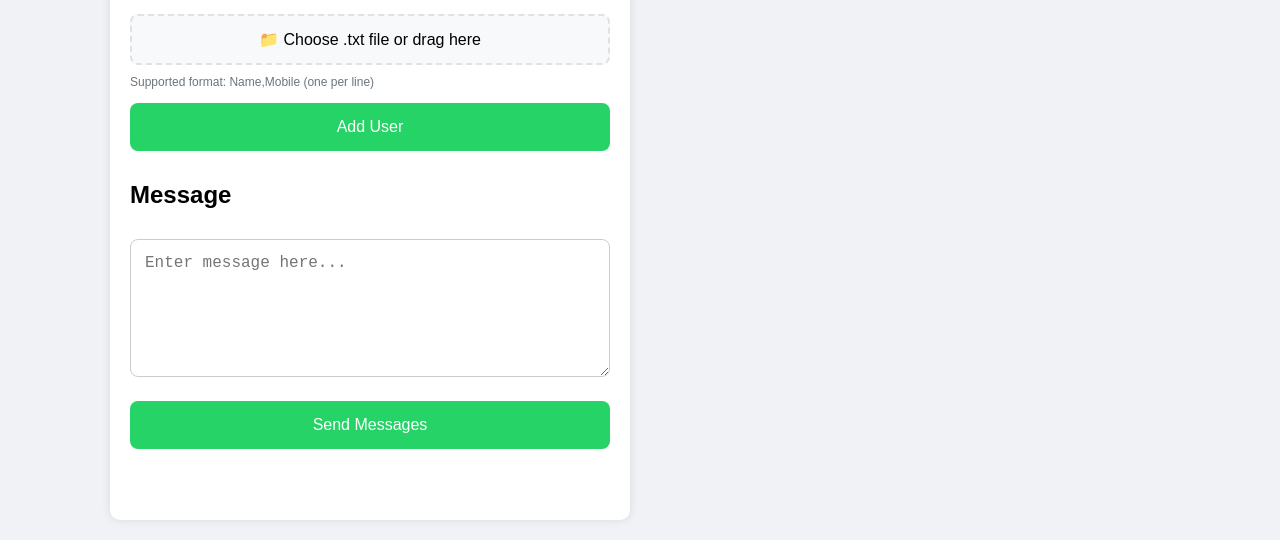
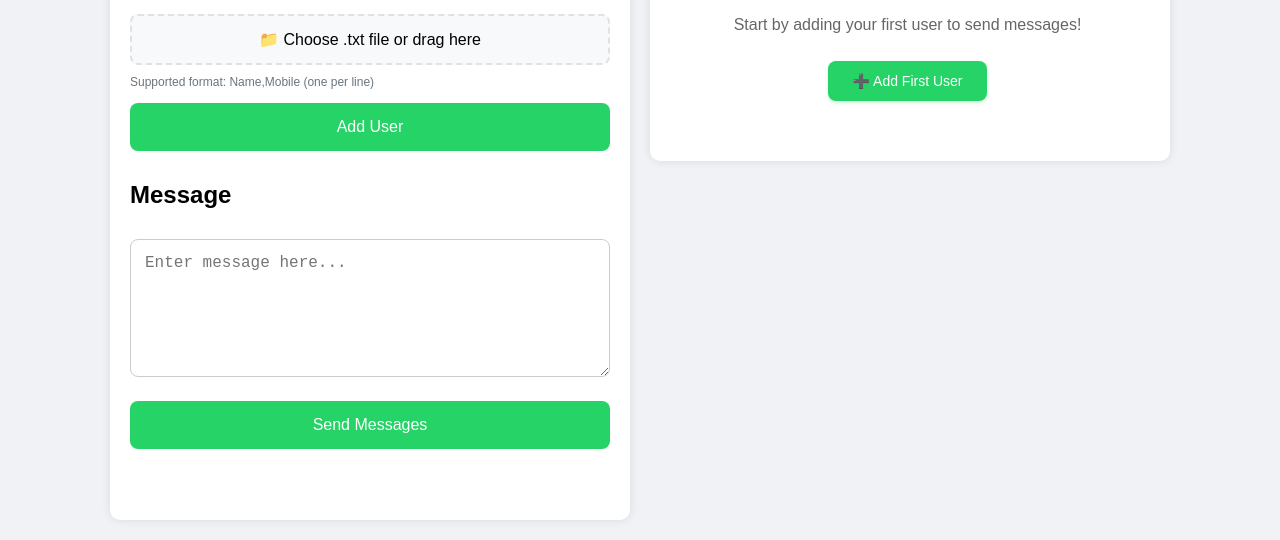
Before and after one commit to KARANRATHODVSH/Messaging-app, a plain HTML site: page index.html in a window 1280 px wide. Shown: the part 260-800 px from the top of the page. Drawn offline with Linux system fonts and the light colour scheme.

Commit message:
added-empty

```diff
--- a/app.js
+++ b/app.js
@@ -7,6 +7,22 @@ function saveUsers() {
     function renderUsers() {
         const list = document.getElementById("userList");
         list.innerHTML = "";
+
+        if (users.length === 0) {
+            list.innerHTML = `
+                <div class="empty-state">
+                    <div class="empty-icon">👥</div>
+                    <h3>No users yet</h3>
+                    <p>Start by adding your first user to send messages!</p>
+                    <div class="empty-actions">
+                        <button class="btn-primary" onclick="focusUsernameInput()">
+                            ➕ Add First User
+                        </button>
+                    </div>
+                </div>
+            `;
+            return;
+        }
 
         users.forEach((u, index) => {
             list.innerHTML += `
--- a/style.css
+++ b/style.css
@@ -230,12 +230,57 @@
              background: darkred;
          }
 
-         /* RESPONSIVE */
-         @media(max-width: 1024px) {
-             .container {
-                 max-width: 100%;
-                 padding: 15px;
-             }
+         .empty-state {
+             text-align: center;
+             padding: 40px 20px;
+             color: #666;
+         }
+
+         .empty-icon {
+             font-size: 48px;
+             margin-bottom: 16px;
+             opacity: 0.6;
+         }
+
+         .empty-state h3 {
+             color: #333;
+             margin-bottom: 8px;
+             font-size: 20px;
+         }
+
+         .empty-state p {
+             margin-bottom: 24px;
+             line-height: 1.5;
+             color: #666;
+         }
+
+         .empty-actions {
+             display: flex;
+             justify-content: center;
+             gap: 12px;
+         }
+
+         .btn-primary {
+             background: #25D366;
+             color: white;
+             border: none;
+             padding: 12px 24px;
+             border-radius: 8px;
+             cursor: pointer;
+             font-size: 14px;
+             font-weight: 500;
+             transition: all 0.3s ease;
+             box-shadow: 0 2px 4px rgba(37, 211, 102, 0.2);
+         }
+
+         .btn-primary:hover {
+             background: #128C7E;
+             transform: translateY(-2px);
+             box-shadow: 0 4px 8px rgba(37, 211, 102, 0.3);
+         }
+
+         .btn-primary:active {
+             transform: translateY(0);
          }
 
          @media(max-width: 768px) {
```
